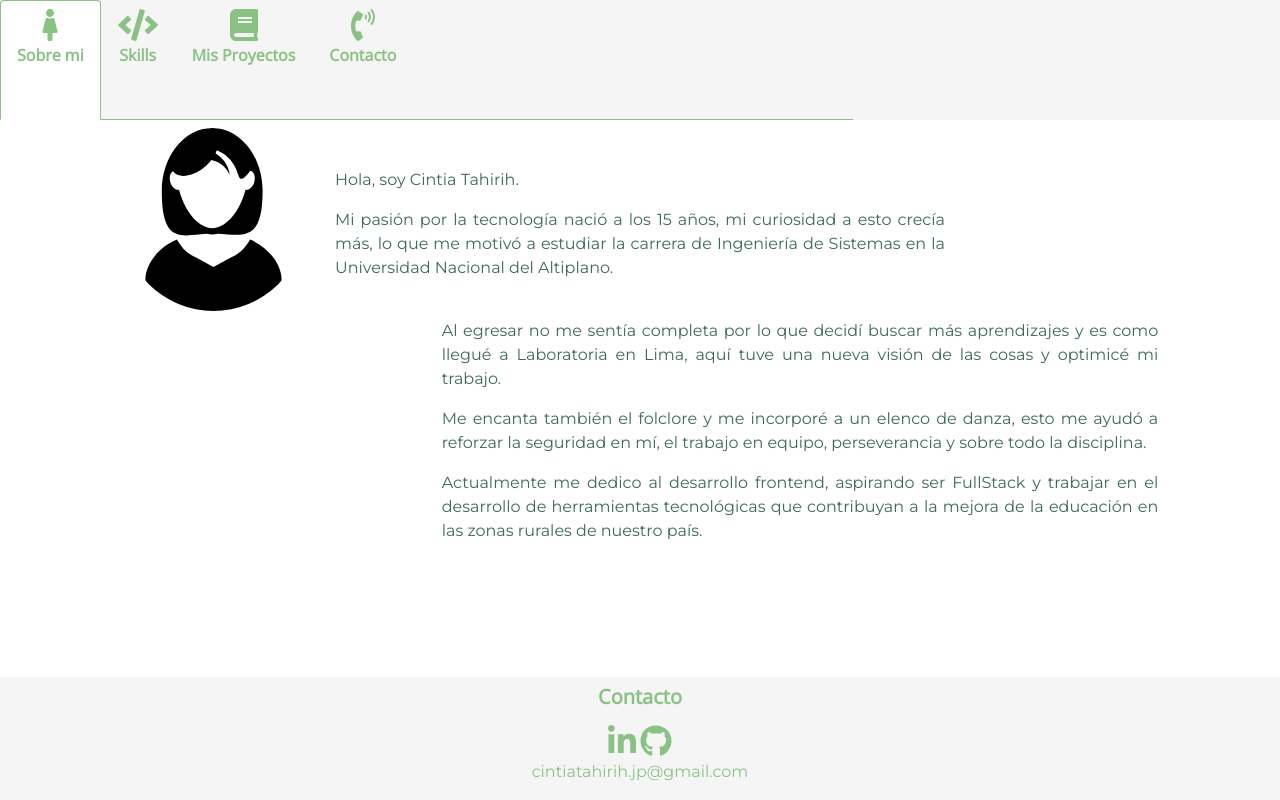
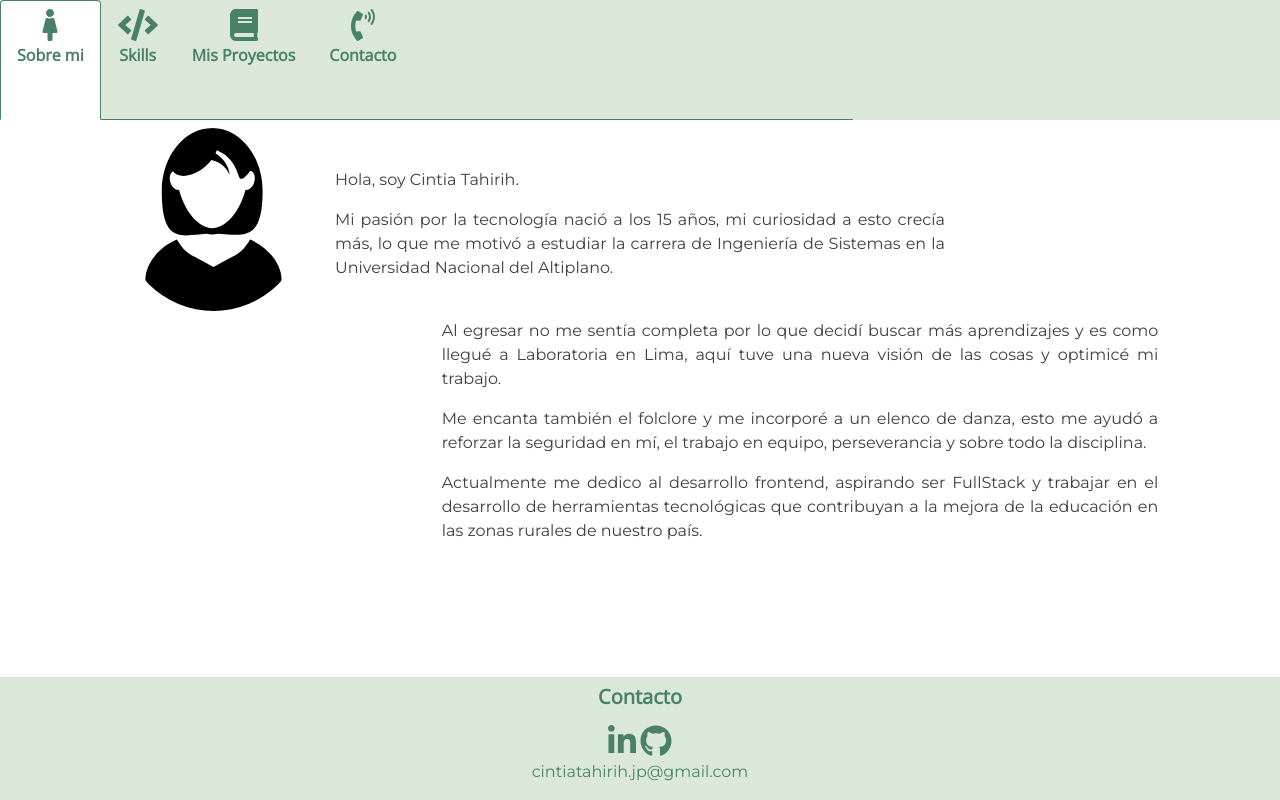
Before and after one commit to cTahirih/ctahirih.github.io, a PHP site: page / in a window 1280 px wide. Run offline with PHP 8.4, Linux system fonts and the light colour scheme; some libraries are stand-ins or nearby versions.

Commit message:
Modifica color

```diff
--- a/css/main.css
+++ b/css/main.css
@@ -1,5 +1,6 @@
 body {
   font-family: 'Montserrat', sans-serif;
+  background-color:#fff;
 }
 
 .title {
@@ -29,15 +30,15 @@ body {
 }
 
 .color2 {
-  color: #89C284;
+  color: #488167;
 }
 
 .color3 {
-  color: #3E695A;
+  color: #433B46;
 }
 
 .bg-hf {
-  background-color:#f5f5f5;
+  background-color: #DBE8D9;
 }
 
 ::-webkit-scrollbar {
@@ -45,8 +46,8 @@ body {
 }
 ::-webkit-scrollbar-thumb {
   border-radius: 10px;
-  -webkit-box-shadow: inset 0 0 0 4px #89C284;
-  background: rgba(0, 0, 0, 0.2);
+  -webkit-box-shadow: inset 0 0 0 4px #488167;
+  background: rgba(235, 175, 175, 0.2);
 }
 
 header .svg-inline--fa {
@@ -67,27 +68,27 @@ a.nav-link.color-green.style {
 
 a.nav-link.text-center.title.color2.color-green.style.active.show {
   background-color: #fff;
-  border-color: #89C284 #89C284 #E5E5E3;
-  color: #89C284;
+  border-color:#488167 #488167 #E5E5E3;
+  color: #488167;
 }
 
 a.nav-link.text-center.title.color2.color-green.style.active.show:hover {
   background-color: #fff;
-  color: #89C284;
+  color: #488167;
 }
 
 a:hover {
-  color: #89C284;
-  border-color: #89C284 #89C284 #E5E5E3;
+  color: #488167;
+  border-color: #488167 #488167 #E5E5E3;
   text-decoration: underline;
 }
 
 .nav-tabs .nav-link.active, .nav-tabs .nav-item.show .nav-link {
-  color: #89C284;
+  color: #488167;
   background-color: #fff;
-  border-color: #89C284 #89C284 #fff;
+  border-color: #488167 #488167 #fff;
 }
 
 .nav-tabs {
-  border-bottom: 1px solid #89C284;
+  border-bottom: 1px solid #488167;
 }
```
Also changed, not shown: assets/images/Responsive-Web.png (added).
